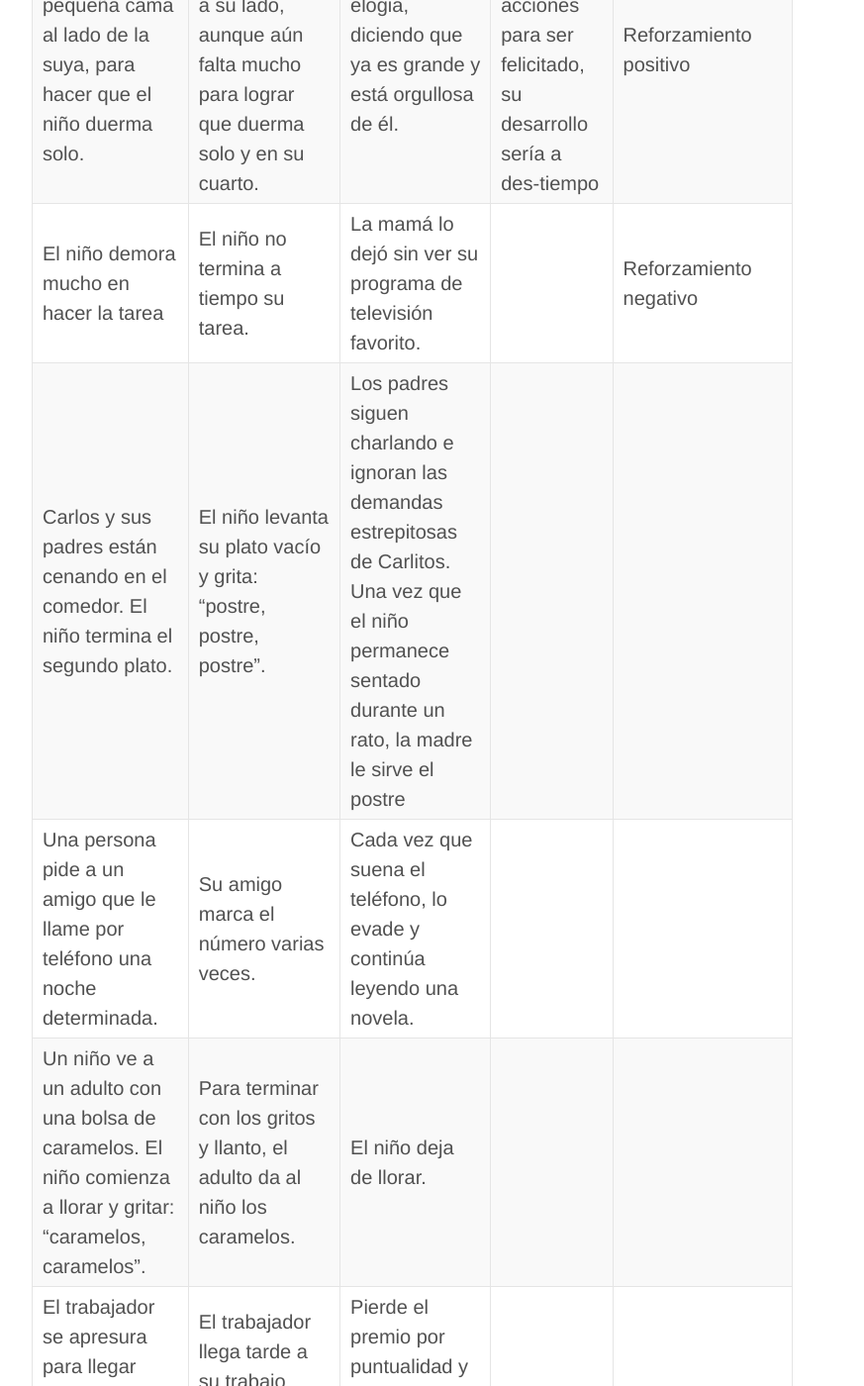
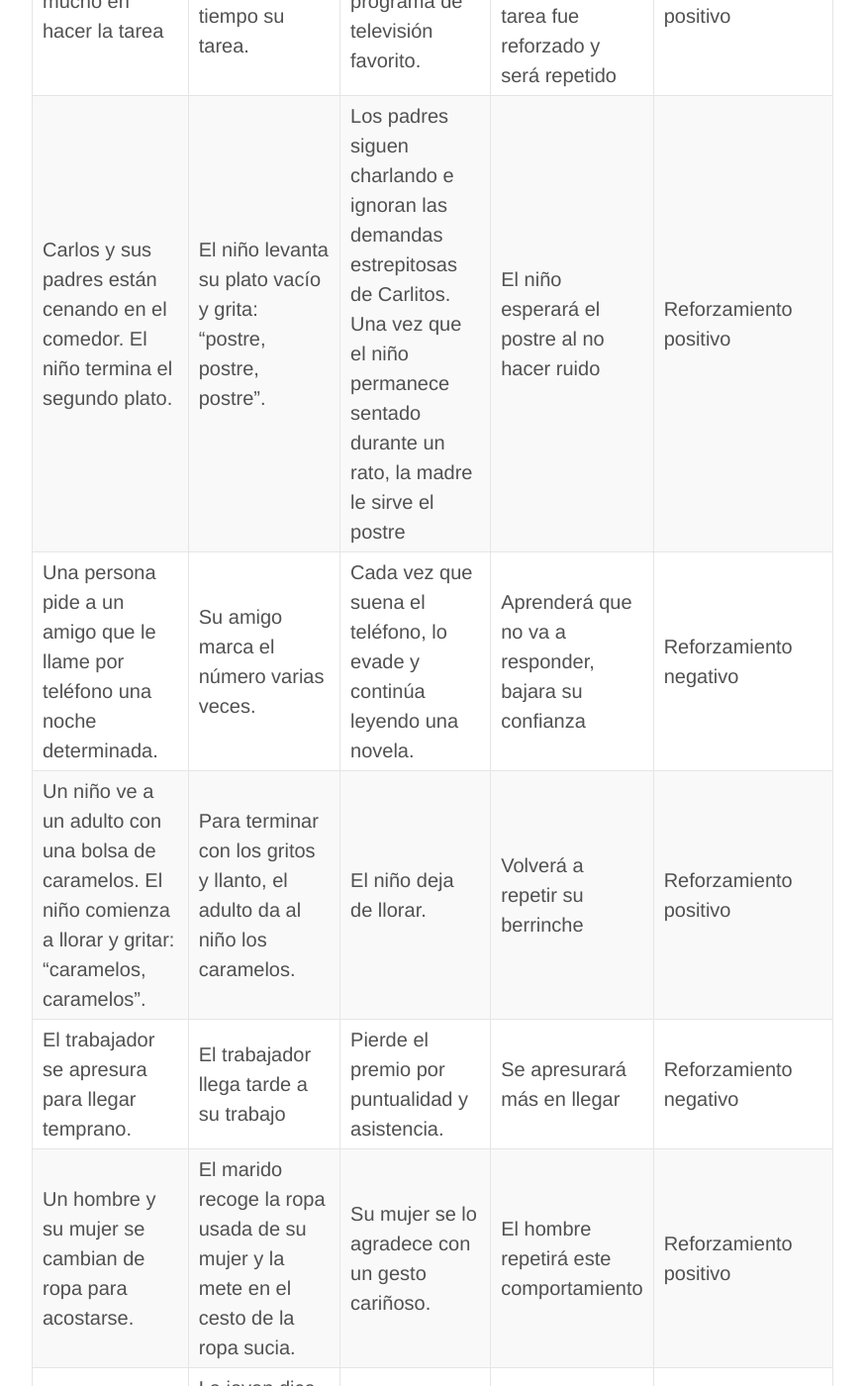
Before and after one commit to alex-esc/notes, a Jekyll site: the page built from _posts/2020-02-04-act-2-p-gen-.md, in a window 1280 px wide and 1400 px high, scrolled down 6510 px. Shown: the whole window at 99% size, without its empty margins (228-1101 px from the left). Built offline with Jekyll 4.4.1, drawn with Linux system fonts in a browser that asks for light colours; some of the changed text lies outside the part shown.

Commit message:
Update 2020-02-04-act-2-p-gen-.md

```diff
--- a/_posts/2020-02-04-act-2-p-gen-.md
+++ b/_posts/2020-02-04-act-2-p-gen-.md
@@ -155,13 +155,13 @@ condicionamiento operante al que se hace alusión.
 | Juanito siente necesidad de ir al baño.                                                                        | Juanito, de cinco años, defeca en los pantalones.                                                                       | Los padres lo ridiculizan, diciéndole “niño cochino”, frente a los demás.                                                                                       | El niño relacionara esta  experiencia y le tendrá temor  a momentos en publico, también  perderá algo de confianza en  los padres | Reforzamiento  negativo, de tipo  social |
 | Un hombre está muy ocupado trabajando, mientras sus dos hijos juegan en silencio.                              | El hijo mayor golpea a su hermano menor en la cabeza con un camión de plástico.                                         | El padre deja de trabajar y se sienta a jugar con el niño durante un rato.                                                                                      | Va a relacionar la violencia  o el dolor con la cercanía  de su padre                                                             | Condicionamiento  operante               |
 | La madre dispone una pequeña cama al lado de la suya, para hacer que el niño duerma solo.                      | El niño duerme tranquilamente a su lado, aunque aún falta mucho para lograr que duerma solo y en su cuarto.             | La madre lo elogia, diciendo que ya es grande y está orgullosa de él.                                                                                           | El niño buscará mas acciones  para ser felicitado, su desarrollo  sería a des-tiempo                                              | Reforzamiento  positivo                  |
-| El niño demora mucho en hacer la tarea                                                                         | El niño no termina a tiempo su tarea.                                                                                   | La mamá lo dejó sin ver su programa de televisión favorito.                                                                                                     |                                                                                                                                   | Reforzamiento  negativo                  |
-| Carlos y sus padres están cenando en el comedor. El niño termina el segundo plato.                             | El niño levanta su plato vacío y grita: “postre, postre, postre”.                                                       | Los padres siguen charlando e ignoran las demandas estrepitosas de Carlitos. Una vez que el niño permanece sentado durante un rato, la madre le sirve el postre |                                                                                                                                   |                                          |
-| Una persona pide a un amigo que le llame por teléfono una noche determinada.                                   | Su amigo marca el número varias veces.                                                                                  | Cada vez que suena el teléfono, lo evade y continúa leyendo una novela.                                                                                         |                                                                                                                                   |                                          |
-| Un niño ve a un adulto con una bolsa de caramelos. El niño comienza a llorar y gritar: “caramelos, caramelos”. | Para terminar con los gritos y llanto, el adulto da al niño los caramelos.                                              | El niño deja de llorar.                                                                                                                                         |                                                                                                                                   |                                          |
-| El trabajador se apresura para llegar temprano.                                                                | El trabajador llega tarde a su trabajo                                                                                  | Pierde el premio por puntualidad y asistencia.                                                                                                                  |                                                                                                                                   |                                          |
-| Un hombre y su mujer se cambian de ropa para acostarse.                                                        | El marido recoge la ropa usada de su mujer y la mete en el cesto de la ropa sucia.                                      | Su mujer se lo agradece con un gesto cariñoso.                                                                                                                  |                                                                                                                                   |                                          |
-| Una joven de 15 años habla con sus padres acerca de una fechoría que hizo.                                     | La joven dice la verdad (robó 100 pesos), a partir de las preguntas insistentes del padre                               | Los padres la regañan y le dan una cachetada.                                                                                                                   |                                                                                                                                   |                                          |
-| Un padre está viendo un partido de baseball en la televisión.                                                  | Dos de sus hijos están jugando en el mismo cuarto, haciendo mucho ruido.                                                | El padre les da dinero para que se vayan de ahí y no le molesten.                                                                                               |                                                                                                                                   |                                          |
-| Jane tiene 31 años y es de lento aprendizaje; se le está entrenando para montar un servicio de café.           | Se le dividen sus actividades por hacer en 15 pasos y se le permite realizar una por una, durante un lapso considerado. | Le agrada perseverar y llega a aprender todo lo necesario para el café.                                                                                         |                                                                                                                                   |                                          |
-| El niño se encuentra sentado frente a su maestra.                                                              | El niño consigue la primer meta, que es sentarse por un minuto seguido.                                                 | La maestra lo mira cariñosamente y lo alienta a seguir adelante.                                                                                                |                                                                                                                                   |                                          |
+| El niño demora mucho en hacer la tarea                                                                         | El niño no termina a tiempo su tarea.                                                                                   | La mamá lo dejó sin ver su programa de televisión favorito.                                                                                                     | El comportamiento de no hacer  la tarea fue reforzado y será  repetido                                                            | Reforzamiento  positivo                  |
+| Carlos y sus padres están cenando en el comedor. El niño termina el segundo plato.                             | El niño levanta su plato vacío y grita: “postre, postre, postre”.                                                       | Los padres siguen charlando e ignoran las demandas estrepitosas de Carlitos. Una vez que el niño permanece sentado durante un rato, la madre le sirve el postre | El niño esperará el postre  al no hacer ruido                                                                                     | Reforzamiento  positivo                  |
+| Una persona pide a un amigo que le llame por teléfono una noche determinada.                                   | Su amigo marca el número varias veces.                                                                                  | Cada vez que suena el teléfono, lo evade y continúa leyendo una novela.                                                                                         | Aprenderá que no va a responder,  bajara su confianza                                                                             | Reforzamiento  negativo                  |
+| Un niño ve a un adulto con una bolsa de caramelos. El niño comienza a llorar y gritar: “caramelos, caramelos”. | Para terminar con los gritos y llanto, el adulto da al niño los caramelos.                                              | El niño deja de llorar.                                                                                                                                         | Volverá a repetir su berrinche                                                                                                    | Reforzamiento  positivo                  |
+| El trabajador se apresura para llegar temprano.                                                                | El trabajador llega tarde a su trabajo                                                                                  | Pierde el premio por puntualidad y asistencia.                                                                                                                  | Se apresurará más en llegar                                                                                                       | Reforzamiento  negativo                  |
+| Un hombre y su mujer se cambian de ropa para acostarse.                                                        | El marido recoge la ropa usada de su mujer y la mete en el cesto de la ropa sucia.                                      | Su mujer se lo agradece con un gesto cariñoso.                                                                                                                  | El hombre repetirá este comportamiento                                                                                            | Reforzamiento  positivo                  |
+| Una joven de 15 años habla con sus padres acerca de una fechoría que hizo.                                     | La joven dice la verdad (robó 100 pesos), a partir de las preguntas insistentes del padre                               | Los padres la regañan y le dan una cachetada.                                                                                                                   | Sentirá verguenza y dolor, no repetirá  su comportamiento                                                                         | Reforzamiento  negativo                  |
+| Un padre está viendo un partido de baseball en la televisión.                                                  | Dos de sus hijos están jugando en el mismo cuarto, haciendo mucho ruido.                                                | El padre les da dinero para que se vayan de ahí y no le molesten.                                                                                               | Seguirán haciendo ruido para conseguir el dinero                                                                                  | Reforzamiento  positivo                  |
+| Jane tiene 31 años y es de lento aprendizaje; se le está entrenando para montar un servicio de café.           | Se le dividen sus actividades por hacer en 15 pasos y se le permite realizar una por una, durante un lapso considerado. | Le agrada perseverar y llega a aprender todo lo necesario para el café.                                                                                         | Aprenderá a dividir en pasos simples                                                                                              | Moldeaminto                              |
+| El niño se encuentra sentado frente a su maestra.                                                              | El niño consigue la primer meta, que es sentarse por un minuto seguido.                                                 | La maestra lo mira cariñosamente y lo alienta a seguir adelante.                                                                                                | Continuará sentado y tendrá menos problemas                                                                                       | Reforzamiento  positivo                  |
```
